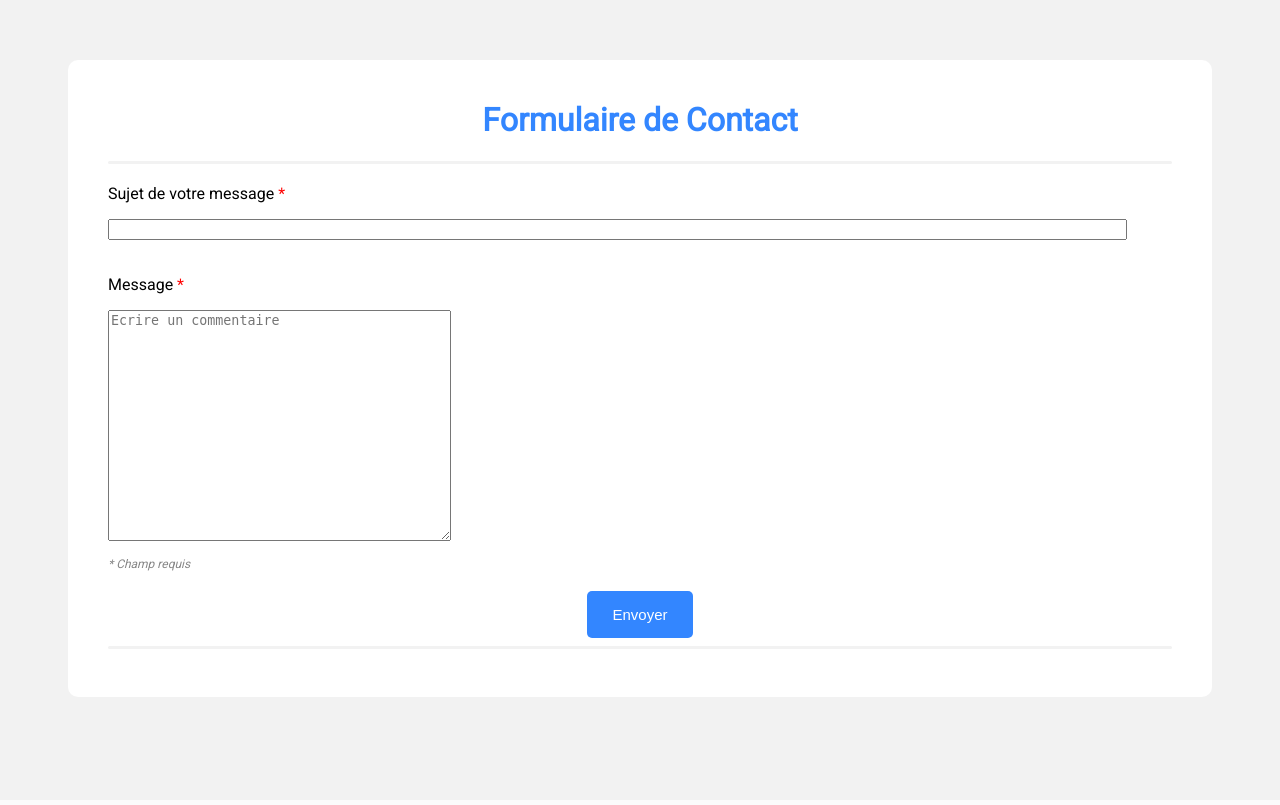
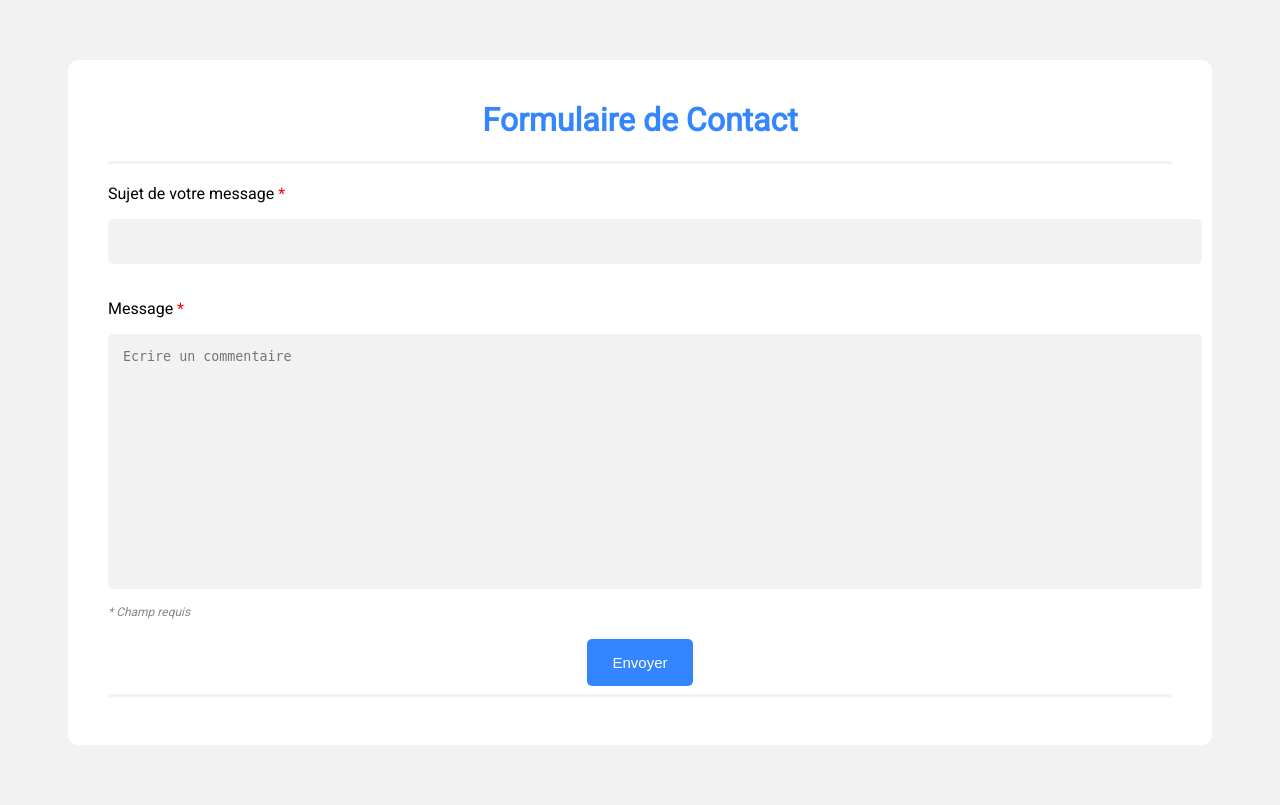
Before and after one commit to KillianDevelop/LesEmploisDeTaRegion, a PHP site: page /vue/v_contact.php in a window 1280 px wide. Before the commit the page ends 638 px from the top, so only its background shows below. Run offline with PHP 8.4, Linux system fonts and the light colour scheme.

Commit message:
Ajout du CSS sur le formulaire de contact

```diff
--- a/css/style.css
+++ b/css/style.css
@@ -1,13 +1,12 @@
-@import url('https://fonts.googleapis.com/css2?family=Roboto&display=swap');
+@import url("https://fonts.googleapis.com/css2?family=Roboto&display=swap");
 
-
-body{
+body {
   align-items: center;
   background-color: #f2f2f2;
-    font-family: 'Roboto', sans-serif;
+  font-family: "Roboto", sans-serif;
 }
 
-form{
+form {
   margin-top: 20px;
   background-color: #fff;
   padding: 40px;
@@ -17,25 +16,23 @@ form{
   min-width: 300px;
 }
 
-form h1{
-    color: #3386FF;
+form h1 {
+  color: #3386ff;
   text-align: center;
 }
 
-hr{
+hr {
   background-color: #f2f2f2;
   color: #f2f2f2;
-    border-radius:  10px;
+  border-radius: 10px;
   outline: none;
   border: none;
 }
-
 
 form p.txtAuth {
   font-size: 12px;
   margin-bottom: 20px;
   color: #878787;
-
 }
 
 form p.txtErreur {
@@ -45,47 +42,47 @@ form p.txtErreur {
 }
 
 form p.txtValid {
-    font-size: 12px;
+  font-size: 14px;
   margin-bottom: 20px;
-    color: #33FF60;
+  color: #1ADB39;
 }
 
-form p.txtRedigCreeCompte{
+form p.txtRedigCreeCompte {
   font-size: 12px;
   color: #878787;
 }
 
-form p.txtRedigEntr{
+form p.txtRedigEntr {
   font-size: 12px;
   margin-top: 25px;
   color: #878787;
   text-align: center;
-
 }
 
-form button{
+form button {
   padding: 15px 25px;
   border-radius: 5px;
   border: none;
   font-size: 15px;
   color: #fff;
-    background-color: #3386FF;
+  background-color: #3386ff;
   outline: none;
   cursor: pointer;
 }
 
-form button:hover{
-    background: #33CEFF;
+form button:hover {
+  background: #33ceff;
   color: #fff;
 }
 
-form input{
+form input {
   display: flex;
   flex-direction: column;
   width: 95%;
 }
 
-form input[type="email"], input[type="password"]{
+form input[type="email"],
+input[type="password"] {
   padding: 15px;
   border-radius: 5px;
   border: none;
@@ -94,6 +91,25 @@ form input[type="email"], input[type="password"]{
   outline: none;
 }
 
-.red{
+.red {
   color: red;
 }
+
+.inputContact {
+  padding: 15px;
+  border-radius: 5px;
+  border: none;
+  background-color: #f2f2f2;
+  outline: none;
+  width: 100%;
+}
+
+form textarea {
+  padding: 15px;
+  border-radius: 5px;
+  border: none;
+  background-color: #f2f2f2;
+  outline: none;
+  width: 100%;
+  resize: none;
+}
--- a/vue/v_contact.php
+++ b/vue/v_contact.php
@@ -41,7 +41,7 @@ and open the template in the editor.
     <p class="txt"> Sujet de votre message <span class="red">*</span></p>
 
     <div class="inputs">
-        <input type="text" name="titre" required="required"><br>
+        <input class="inputContact" type="text" name="titre" required="required"><br>
         <p>
         <p class="txt">
             Message <span class="red">*</span>
```
Also changed, not shown: controleur/c_contact.php (+26 -8 lines). Lines whose indentation alone changed are shown as unchanged.
